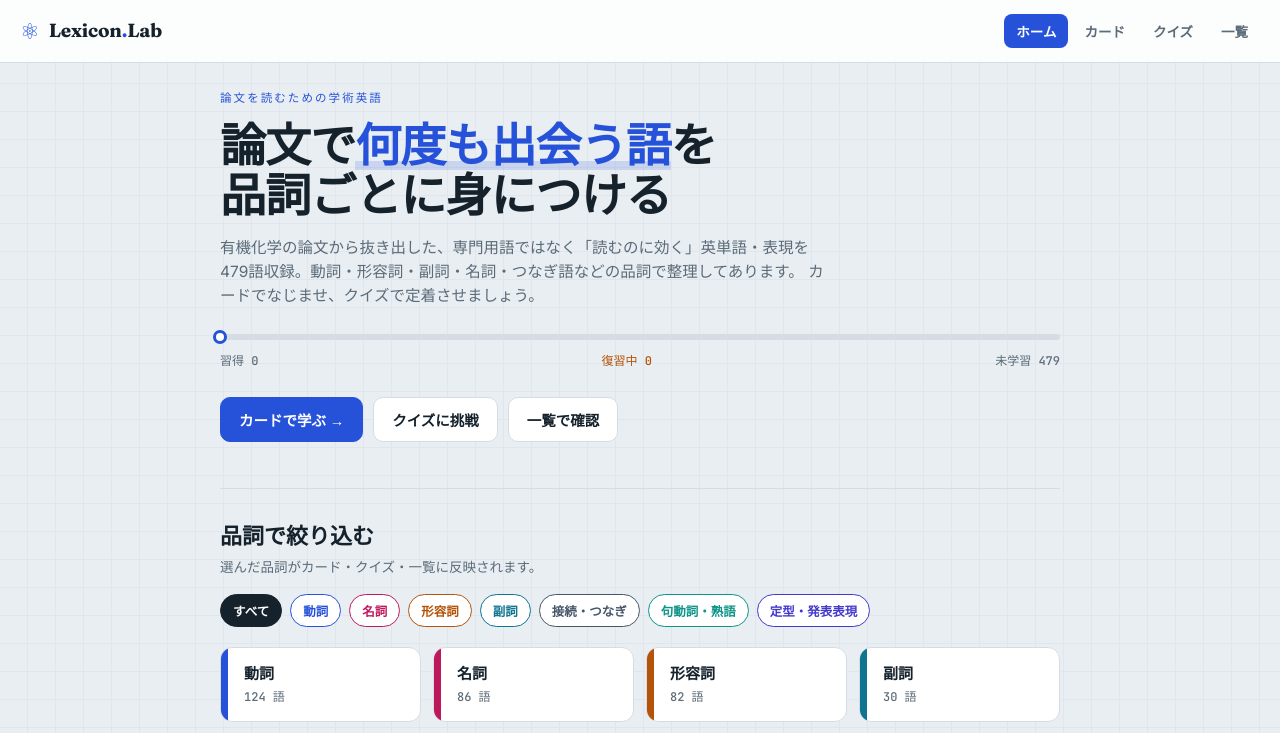
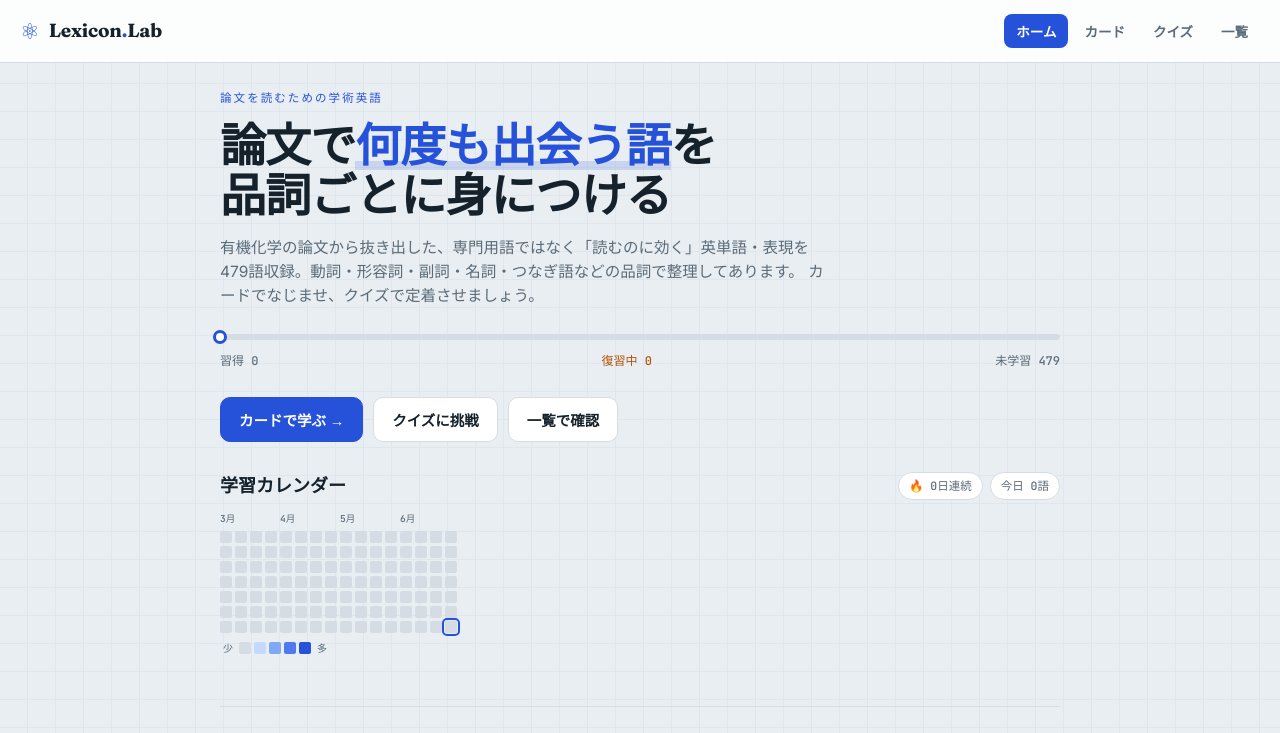
Before and after one commit to on24ryogo-tech/wordapp260627, a React (Create React App) app in the folder lexicon-lab/: page / in a window 1280 px wide. Shown: the top 733 px of the page. Built offline with nearby package versions, Linux system fonts and the light colour scheme.

Commit message:
feat: spaced repetition (SM-2 intervals) + study calendar heatmap

```diff
--- a/lexicon-lab/src/App.js
+++ b/lexicon-lab/src/App.js
@@ -7,12 +7,33 @@ import Quiz from "./components/Quiz";
 import Browse from "./components/Browse";
 
 const STORE_KEY = "acadvocab:v2";
+const LOG_KEY   = "acadvocab:studylog";
+
+const INTERVALS = [1, 3, 7, 14, 30, 90];
+
+function localDateStr(d = new Date()) {
+  return `${d.getFullYear()}-${String(d.getMonth()+1).padStart(2,'0')}-${String(d.getDate()).padStart(2,'0')}`;
+}
+
+function nextInterval(prev, isCorrect) {
+  if (!isCorrect) return 1;
+  const cur = prev?.interval || 0;
+  const idx = INTERVALS.indexOf(cur);
+  return INTERVALS[Math.min(INTERVALS.length - 1, idx < 0 ? 0 : idx + 1)];
+}
+
+function addDays(n) {
+  const d = new Date();
+  d.setDate(d.getDate() + n);
+  return localDateStr(d);
+}
 
 export default function App() {
-  const [view, setView] = useState("home");
-  const [cat, setCat] = useState("all");
+  const [view, setView]       = useState("home");
+  const [cat, setCat]         = useState("all");
   const [progress, setProgress] = useState({});
-  const [loaded, setLoaded] = useState(false);
+  const [studyLog, setStudyLog] = useState({});
+  const [loaded, setLoaded]   = useState(false);
 
   useEffect(() => {
     try {
@@ -28,33 +49,53 @@ export default function App() {
         setProgress(migrated);
       }
     } catch (e) {}
+    try {
+      const log = localStorage.getItem(LOG_KEY);
+      if (log) setStudyLog(JSON.parse(log));
+    } catch (e) {}
     setLoaded(true);
   }, []);
 
   const saveProgress = useCallback((next) => {
     setProgress(next);
-    try { localStorage.setItem(STORE_KEY, JSON.stringify(next)); }
-    catch (e) {}
+    try { localStorage.setItem(STORE_KEY, JSON.stringify(next)); } catch (e) {}
+  }, []);
+
+  const saveLog = useCallback((next) => {
+    setStudyLog(next);
+    try { localStorage.setItem(LOG_KEY, JSON.stringify(next)); } catch (e) {}
   }, []);
 
   const mark = useCallback((en, status) => {
     const prev = progress[en] || {};
-    saveProgress({ ...progress, [en]: { ...prev, status: status ?? null, lastSeen: Date.now() } });
-  }, [progress, saveProgress]);
+    const isCorrect = status === "known";
+    const interval = nextInterval(prev, isCorrect);
+    saveProgress({
+      ...progress,
+      [en]: { ...prev, status: status ?? null, lastSeen: Date.now(), interval, nextReview: addDays(interval) }
+    });
+    const today = localDateStr();
+    saveLog({ ...studyLog, [today]: (studyLog[today] || 0) + 1 });
+  }, [progress, studyLog, saveProgress, saveLog]);
 
   const markQuiz = useCallback((en, isCorrect) => {
     const prev = progress[en] || {};
+    const interval = nextInterval(prev, isCorrect);
     saveProgress({
       ...progress,
       [en]: {
         ...prev,
         status: isCorrect ? "known" : "learning",
-        correct: (prev.correct || 0) + (isCorrect ? 1 : 0),
+        correct:   (prev.correct   || 0) + (isCorrect ? 1 : 0),
         incorrect: (prev.incorrect || 0) + (isCorrect ? 0 : 1),
         lastSeen: Date.now(),
+        interval,
+        nextReview: addDays(interval),
       },
     });
-  }, [progress, saveProgress]);
+    const today = localDateStr();
+    saveLog({ ...studyLog, [today]: (studyLog[today] || 0) + 1 });
+  }, [progress, studyLog, saveProgress, saveLog]);
 
   const deck = useMemo(
     () => (cat === "all" ? DATA : DATA.filter((d) => d.c === cat)),
@@ -62,16 +103,18 @@ export default function App() {
   );
 
   const stats = useMemo(() => {
-    let known = 0, learning = 0, correct = 0, answered = 0;
+    let known = 0, learning = 0, correct = 0, answered = 0, due = 0;
+    const today = localDateStr();
     for (const d of DATA) {
       const p = progress[d.e];
       if (p?.status === "known") known++;
       else if (p?.status === "learning") learning++;
-      correct += p?.correct || 0;
+      correct  += p?.correct   || 0;
       answered += (p?.correct || 0) + (p?.incorrect || 0);
+      if (p?.nextReview && p.nextReview <= today) due++;
     }
     const accuracy = answered > 0 ? Math.round(correct / answered * 100) : null;
-    return { total: DATA.length, known, learning, unseen: DATA.length - known - learning, accuracy, answered };
+    return { total: DATA.length, known, learning, unseen: DATA.length - known - learning, accuracy, answered, due };
   }, [progress]);
 
   return (
@@ -83,27 +126,19 @@ export default function App() {
           <span className="brand-name">Lexicon<span className="dot">.</span>Lab</span>
         </div>
         <nav className="nav">
-          <button className={view === "home" ? "on" : ""} onClick={() => setView("home")}>ホーム</button>
-          <button className={view === "flash" ? "on" : ""} onClick={() => setView("flash")}>カード</button>
-          <button className={view === "quiz" ? "on" : ""} onClick={() => setView("quiz")}>クイズ</button>
+          <button className={view === "home"   ? "on" : ""} onClick={() => setView("home")}>ホーム</button>
+          <button className={view === "flash"  ? "on" : ""} onClick={() => setView("flash")}>カード</button>
+          <button className={view === "quiz"   ? "on" : ""} onClick={() => setView("quiz")}>クイズ</button>
           <button className={view === "browse" ? "on" : ""} onClick={() => setView("browse")}>一覧</button>
         </nav>
       </header>
 
       <main className="main">
         {!loaded && <div className="loading">読み込み中…</div>}
-        {loaded && view === "home" && (
-          <Home stats={stats} cat={cat} setCat={setCat} go={setView} />
-        )}
-        {loaded && view === "flash" && (
-          <Flash deck={deck} cat={cat} setCat={setCat} progress={progress} mark={mark} />
-        )}
-        {loaded && view === "quiz" && (
-          <Quiz deck={deck} cat={cat} setCat={setCat} markQuiz={markQuiz} progress={progress} />
-        )}
-        {loaded && view === "browse" && (
-          <Browse cat={cat} setCat={setCat} progress={progress} mark={mark} />
-        )}
+        {loaded && view === "home"   && <Home stats={stats} cat={cat} setCat={setCat} go={setView} studyLog={studyLog} />}
+        {loaded && view === "flash"  && <Flash deck={deck} cat={cat} setCat={setCat} progress={progress} mark={mark} />}
+        {loaded && view === "quiz"   && <Quiz deck={deck} cat={cat} setCat={setCat} markQuiz={markQuiz} progress={progress} />}
+        {loaded && view === "browse" && <Browse cat={cat} setCat={setCat} progress={progress} mark={mark} />}
       </main>
     </div>
   );
--- /dev/null
+++ b/lexicon-lab/src/components/Calendar.jsx
@@ -0,0 +1,94 @@
+import React from "react";
+
+function localDateStr(d = new Date()) {
+  return `${d.getFullYear()}-${String(d.getMonth()+1).padStart(2,'0')}-${String(d.getDate()).padStart(2,'0')}`;
+}
+
+function levelClass(count) {
+  if (!count) return "l0";
+  if (count <= 2)  return "l1";
+  if (count <= 5)  return "l2";
+  if (count <= 10) return "l3";
+  return "l4";
+}
+
+function computeStreak(studyLog) {
+  const d = new Date();
+  if (!(studyLog[localDateStr(d)] > 0)) d.setDate(d.getDate() - 1);
+  let streak = 0;
+  while (studyLog[localDateStr(d)] > 0) {
+    streak++;
+    d.setDate(d.getDate() - 1);
+  }
+  return streak;
+}
+
+const MONTH_NAMES = ["1月","2月","3月","4月","5月","6月","7月","8月","9月","10月","11月","12月"];
+
+export default function Calendar({ studyLog }) {
+  const WEEKS = 16;
+  const TOTAL = WEEKS * 7;
+
+  // Build dates: index 0 = oldest day, index TOTAL-1 = today
+  const dates = Array.from({ length: TOTAL }, (_, i) => {
+    const d = new Date();
+    d.setDate(d.getDate() - (TOTAL - 1 - i));
+    return localDateStr(d);
+  });
+
+  // Month labels per column (show when month changes)
+  const monthLabels = Array.from({ length: WEEKS }, (_, wi) => {
+    const date = dates[wi * 7];
+    const prev = wi > 0 ? dates[(wi - 1) * 7] : null;
+    if (!prev || prev.slice(5, 7) !== date.slice(5, 7)) {
+      return MONTH_NAMES[parseInt(date.slice(5, 7)) - 1];
+    }
+    return "";
+  });
+
+  const today = localDateStr();
+  const todayCount = studyLog[today] || 0;
+  const streak = computeStreak(studyLog);
+
+  return (
+    <div className="cal-section">
+      <div className="cal-header">
+        <span className="cal-title">学習カレンダー</span>
+        <div className="cal-chips">
+          <span className="cal-chip">🔥 {streak}日連続</span>
+          <span className="cal-chip">今日 {todayCount}語</span>
+        </div>
+      </div>
+      <div className="cal-scroll">
+        <div className="cal-month-row">
+          {monthLabels.map((label, wi) => (
+            <div key={wi} className="cal-month-cell">{label}</div>
+          ))}
+        </div>
+        <div className="cal-grid">
+          {Array.from({ length: WEEKS }, (_, wi) => (
+            <div key={wi} className="cal-col">
+              {Array.from({ length: 7 }, (_, di) => {
+                const date = dates[wi * 7 + di];
+                const count = studyLog[date] || 0;
+                const isToday = date === today;
+                return (
+                  <div
+                    key={di}
+                    className={"cal-cell " + levelClass(count) + (isToday ? " cal-today" : "")}
+                    title={`${date}  ${count ? count + "語学習" : "未学習"}`}
+                  />
+                );
+              })}
+            </div>
+          ))}
+        </div>
+        <div className="cal-legend">
+          <span className="cal-leg-label">少</span>
+          {["l0","l1","l2","l3","l4"].map(c => <div key={c} className={"cal-cell " + c} />)}
+          <span className="cal-leg-label">多</span>
+        </div>
+      </div>
+    </div>
+  );
+}
--- a/lexicon-lab/src/components/Flash.jsx
+++ b/lexicon-lab/src/components/Flash.jsx
@@ -61,11 +61,22 @@ function playAudioSequence(id, srcs, fallbackItems, speed, onDone) {
   a.play().catch(() => { if (id === playId) ttsSpeak(id, fallbackItems, speed, onDone); });
 }
 
-// ── card ordering ─────────────────────────────────────────────────
+// ── card ordering (SRP-aware) ─────────────────────────────────────
+function localDateStr() {
+  const d = new Date();
+  return `${d.getFullYear()}-${String(d.getMonth()+1).padStart(2,'0')}-${String(d.getDate()).padStart(2,'0')}`;
+}
+
 function sortedOrder(deck, progress) {
-  const rank = s => s === "learning" ? 0 : !s ? 1 : 2;
+  const today = localDateStr();
+  const rank = (p) => {
+    if (!p?.status) return 1;                           // unseen
+    if (p.status === "learning") return 0;              // always review
+    if (p.nextReview && p.nextReview <= today) return 0; // due today
+    return 2;                                           // known, not due
+  };
   return deck.map((_, i) => i).sort((a, b) =>
-    rank(progress[deck[a].e]?.status) - rank(progress[deck[b].e]?.status)
+    rank(progress[deck[a].e]) - rank(progress[deck[b].e])
   );
 }
 
--- a/lexicon-lab/src/components/Home.jsx
+++ b/lexicon-lab/src/components/Home.jsx
@@ -1,8 +1,9 @@
 import React from "react";
 import { CATS, DATA } from "../data/words";
 import CatPicker from "./CatPicker";
+import Calendar from "./Calendar";
 
-export default function Home({ stats, cat, setCat, go }) {
+export default function Home({ stats, cat, setCat, go, studyLog }) {
   const pct = Math.round((stats.known / stats.total) * 100);
   return (
     <div className="home">
@@ -33,12 +34,22 @@ export default function Home({ stats, cat, setCat, go }) {
           )}
         </div>
 
+        {stats.due > 0 && (
+          <div className="due-banner" onClick={() => go("flash")}>
+            <span className="due-icon">⏰</span>
+            <span>復習の時期です — <strong>{stats.due}語</strong>が期限切れ</span>
+            <span className="due-arrow">カードへ →</span>
+          </div>
+        )}
+
         <div className="cta-row">
           <button className="cta cta-primary" onClick={() => go("flash")}>カードで学ぶ →</button>
           <button className="cta" onClick={() => go("quiz")}>クイズに挑戦</button>
           <button className="cta" onClick={() => go("browse")}>一覧で確認</button>
         </div>
       </section>
+
+      <Calendar studyLog={studyLog} />
 
       <section className="picker-block">
         <h2 className="h2">品詞で絞り込む</h2>
```
Also changed, not shown: lexicon-lab/src/components/Style.jsx (+28 -0 lines).
